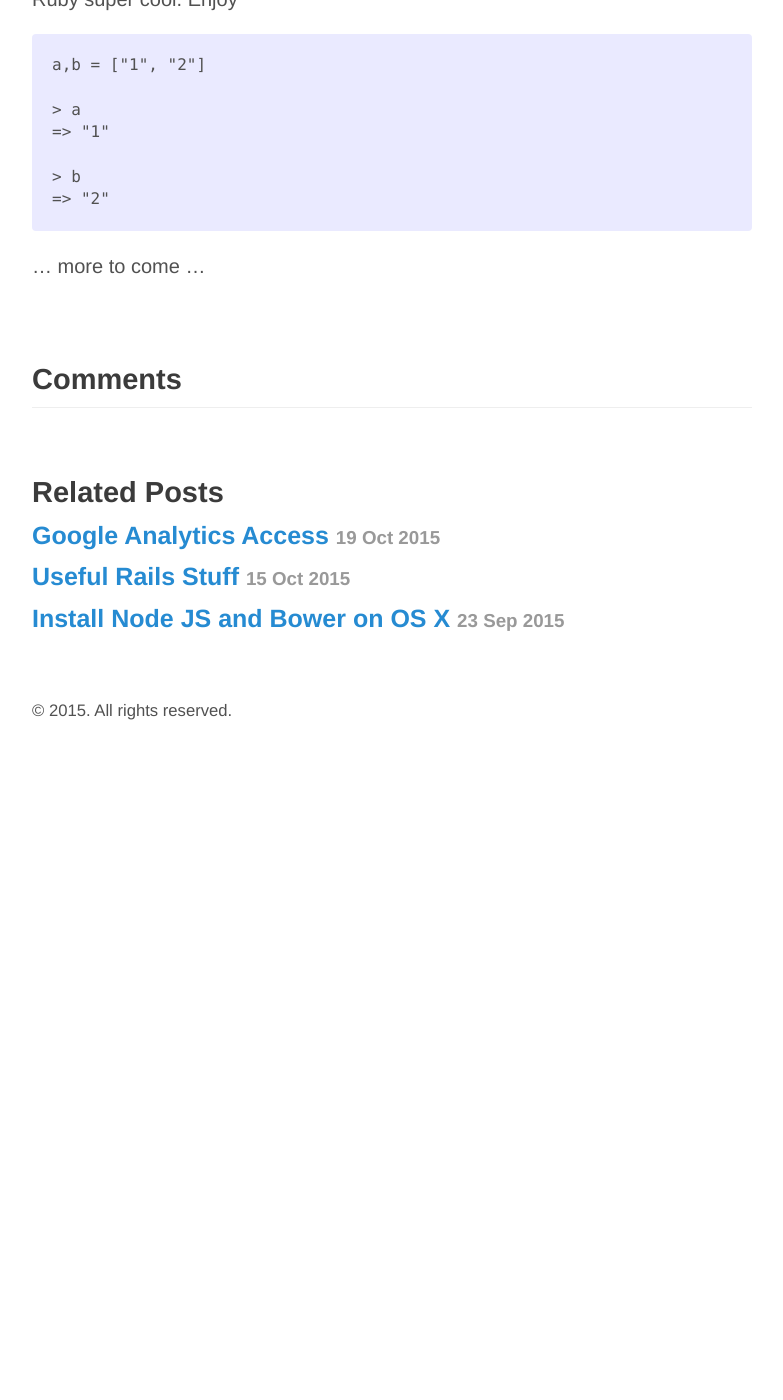
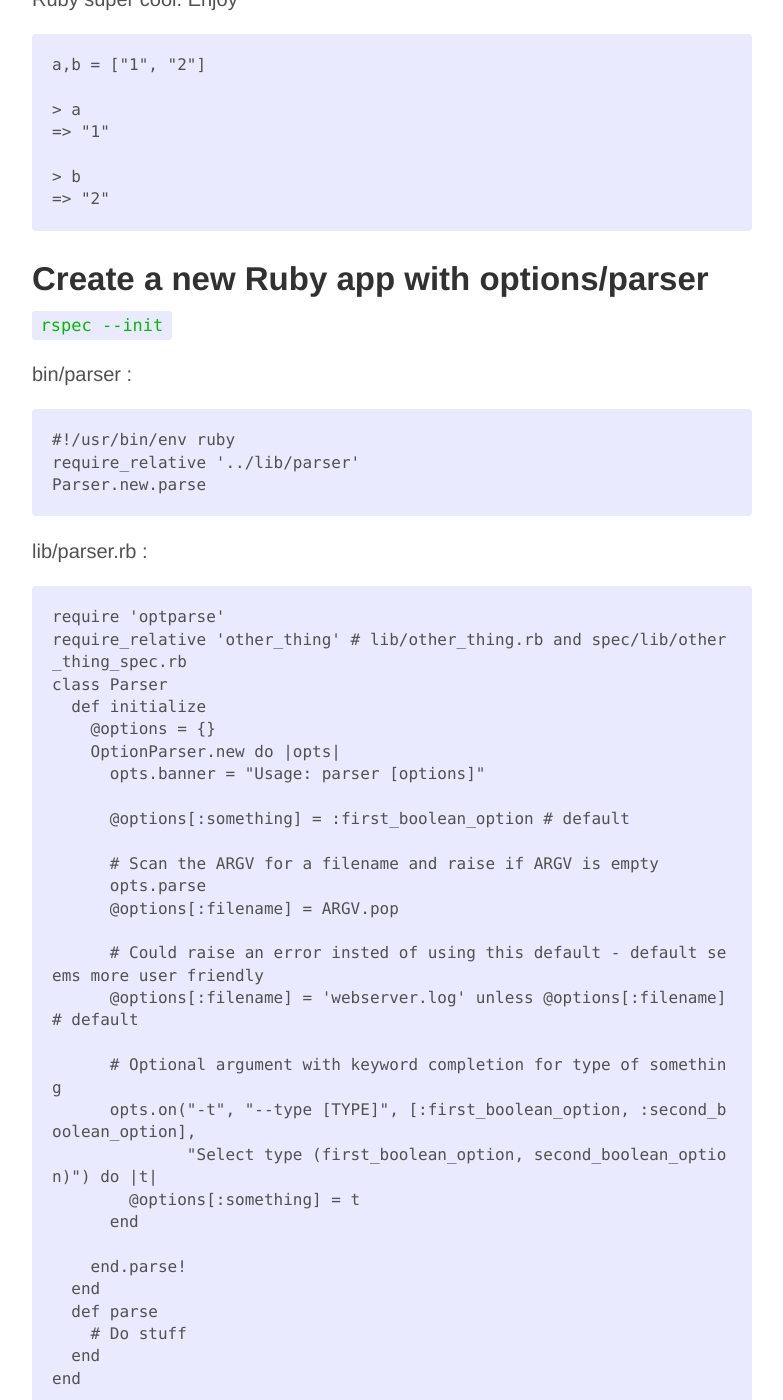
Before and after one commit to avjaarsveld/avjaarsveld.github.io, a Jekyll site: the page built from _posts/2015-09-15-Ruby-Cheatsheet.md, in a window 1280 px wide and 1400 px high, scrolled down 579 px. Shown: the whole window, without its empty margins (248-1031 px from the left). Built offline with Jekyll 4.4.1, drawn with Linux system fonts in a browser that asks for light colours; Markdown is read by kramdown in place of the engine named in the settings; comment, search, counter and statistics services are not loaded; before the commit the page ends 1303 px from its top, so only the background shows below that.

Commit message:
Added to posts

````diff
--- a/_posts/2015-09-15-Ruby-Cheatsheet.md
+++ b/_posts/2015-09-15-Ruby-Cheatsheet.md
@@ -30,4 +30,50 @@ a,b = ["1", "2"]
 => "2"
 ```
 
+# Create a new Ruby app with options/parser
+
+`rspec --init`
+
+bin/parser :
+
+```
+#!/usr/bin/env ruby
+require_relative '../lib/parser'
+Parser.new.parse
+```
+
+lib/parser.rb :
+
+```
+require 'optparse'
+require_relative 'other_thing' # lib/other_thing.rb and spec/lib/other_thing_spec.rb
+class Parser
+  def initialize
+    @options = {}
+    OptionParser.new do |opts|
+      opts.banner = "Usage: parser [options]"
+
+      @options[:something] = :first_boolean_option # default
+
+      # Scan the ARGV for a filename and raise if ARGV is empty
+      opts.parse
+      @options[:filename] = ARGV.pop
+
+      # Could raise an error insted of using this default - default seems more user friendly
+      @options[:filename] = 'webserver.log' unless @options[:filename] # default
+
+      # Optional argument with keyword completion for type of something
+      opts.on("-t", "--type [TYPE]", [:first_boolean_option, :second_boolean_option],
+              "Select type (first_boolean_option, second_boolean_option)") do |t|
+        @options[:something] = t
+      end
+
+    end.parse!
+  end
+  def parse
+    # Do stuff
+  end
+end
+```
+
 ... more to come ...
````
Also changed, not shown: _posts/2015-10-15-Useful-Rails-Stuff.md (+1 -1 lines).
